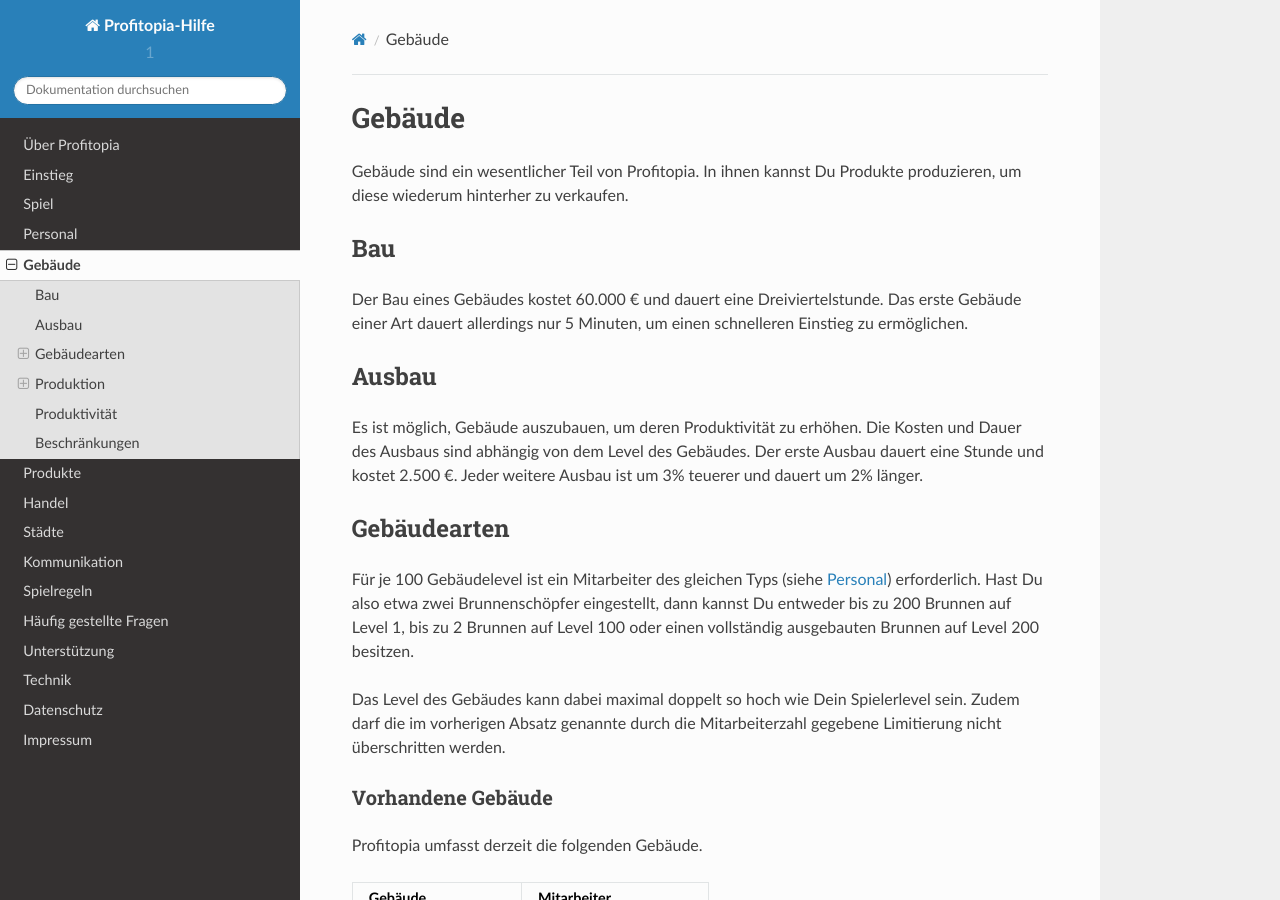
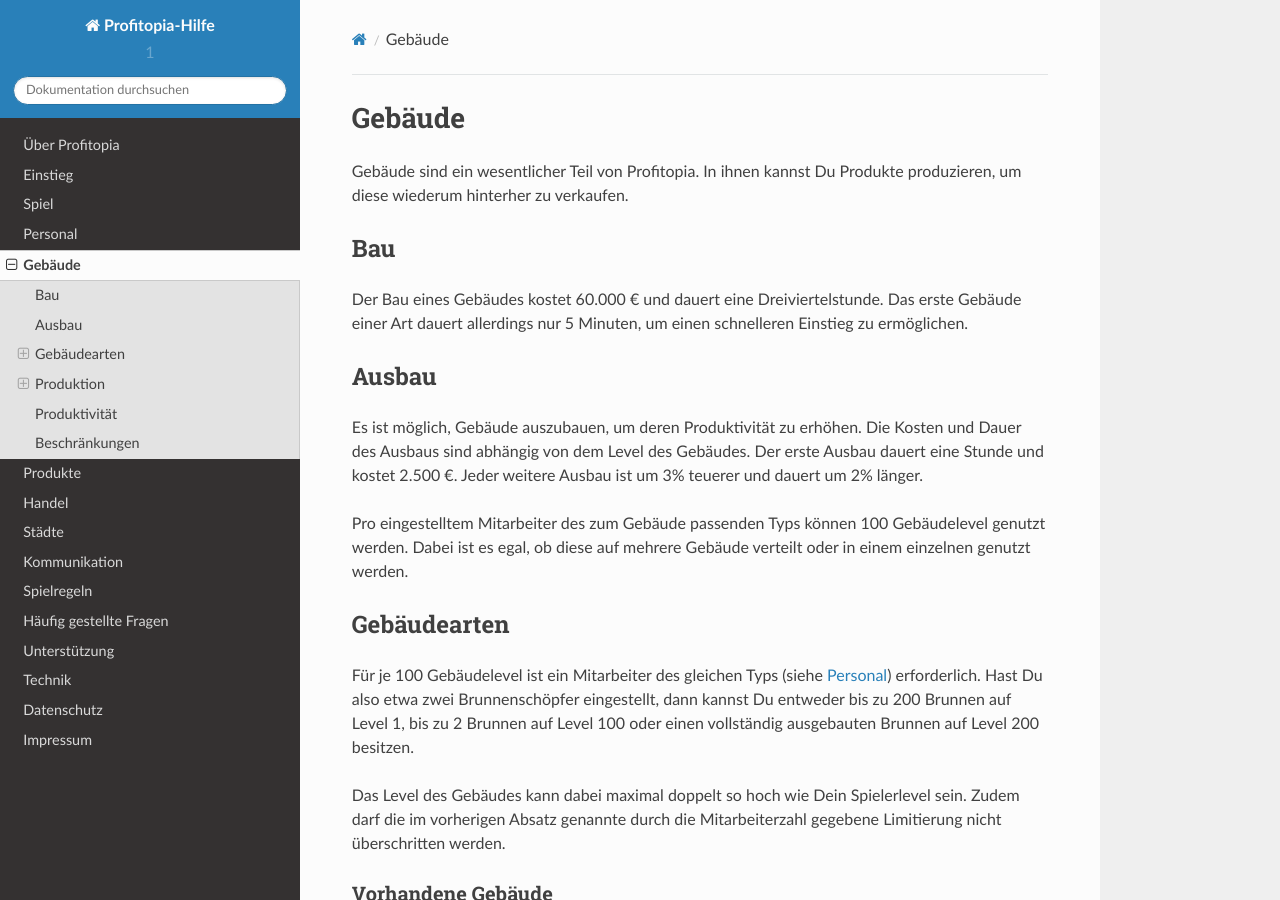
Before and after one commit to profitopia/help, a Sphinx documentation site: the page built from source/buildings/index.rst, in a window 1280 px wide and 900 px high. Built offline with Sphinx 7.4.7 and the Read the Docs theme 2.0.0, drawn with Linux system fonts in a browser that asks for light colours.

Commit message:
Added number of possible levels to buildings page (closes #1)

```diff
--- a/source/buildings/index.rst
+++ b/source/buildings/index.rst
@@ -16,6 +16,8 @@ Ausbau
 ======
 
 Es ist möglich, Gebäude auszubauen, um deren Produktivität zu erhöhen. Die Kosten und Dauer des Ausbaus sind abhängig von dem Level des Gebäudes. Der erste Ausbau dauert eine Stunde und kostet 2.500 €. Jeder weitere Ausbau ist um 3% teuerer und dauert um 2% länger.
+
+Pro eingestelltem Mitarbeiter des zum Gebäude passenden Typs können 100 Gebäudelevel genutzt werden. Dabei ist es egal, ob diese auf mehrere Gebäude verteilt oder in einem einzelnen genutzt werden.
 
 Gebäudearten
 ============
```
